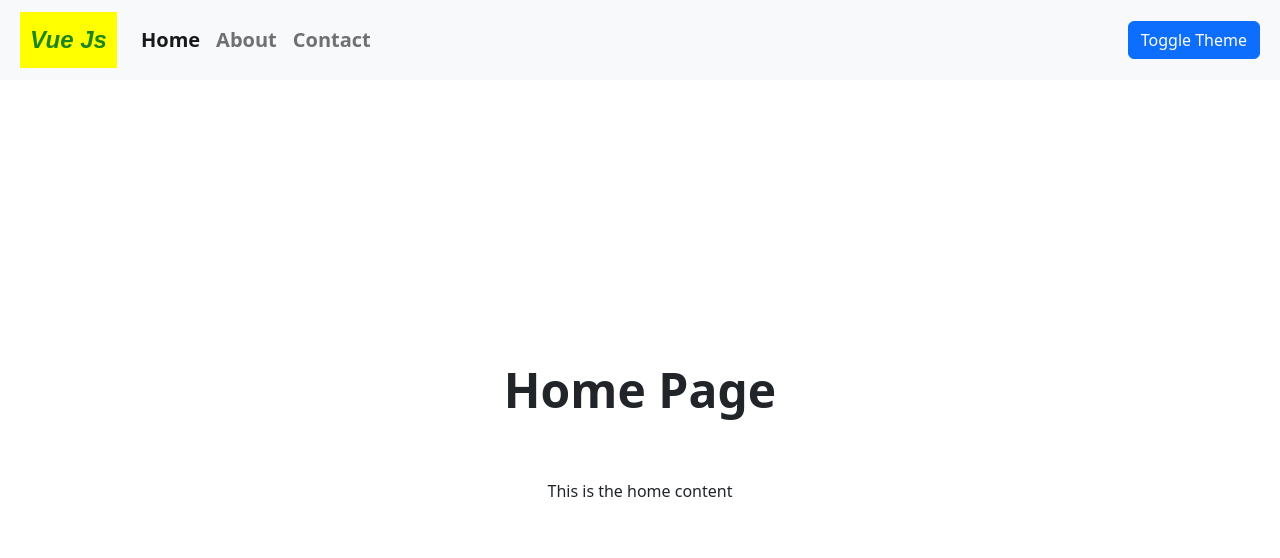
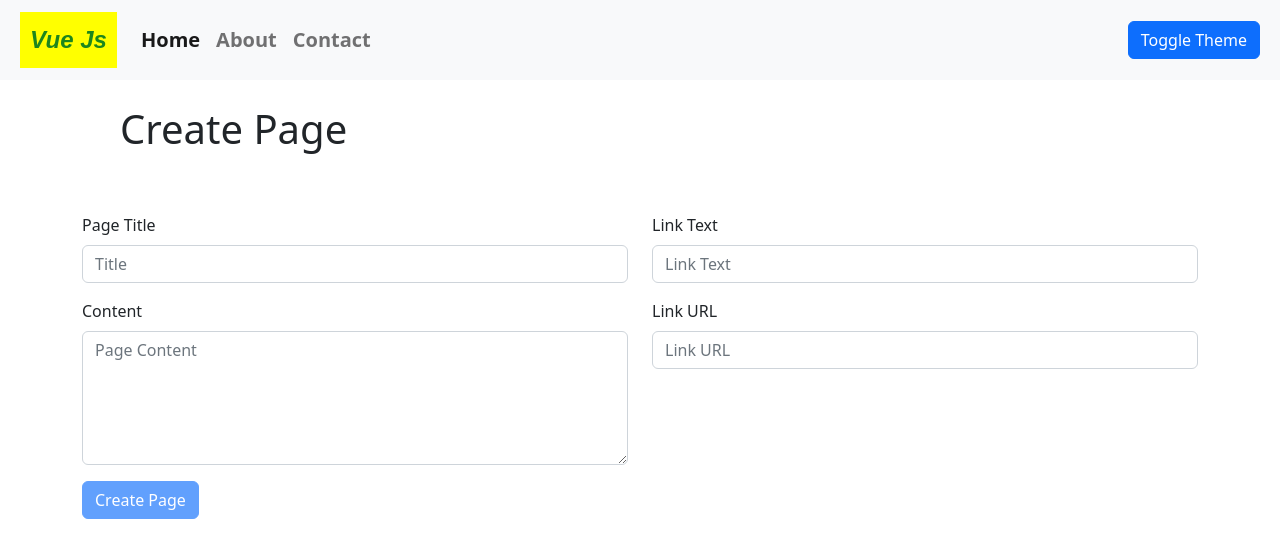
Before and after one commit to Rejil96/DescproVue, a Vue app: page / in a window 1280 px wide. Shown: the top 558 px of the page. Built offline with nearby package versions, Linux system fonts and the light colour scheme.

Commit message:
Create Page Form Added

```diff
--- a/src/App.vue
+++ b/src/App.vue
@@ -5,7 +5,7 @@
     :activePage="activePage"
     :navLinkClick="(index) => (activePage = index)"
   ></Navbar>
-  <PageViewer :page="pages[activePage]"></PageViewer>
+  <PageViewer :page="pages[activePage]" :pages="pages" :activePage="activePage"></PageViewer>
   </div>
 </template>
 
--- /dev/null
+++ b/src/components/CreatePage.vue
@@ -0,0 +1,92 @@
+<template>
+  <div class="container mb-3" v-if="activePage === 0">
+    <form action="">
+      <div class="row">
+        <div class="col">
+          <div class="mb-3">
+            <label for="" class="form-label">Page Title</label>
+            <input
+              type="text"
+              class="form-control"
+              placeholder="Title"
+              v-model="pageTitle"
+            />
+          </div>
+          <div class="mb-3">
+            <label for="" class="form-label">Content</label>
+            <textarea
+              type="text"
+              class="form-control"
+              rows="5"
+              placeholder="Page Content"
+              v-model="content"
+            ></textarea>
+          </div>
+        </div>
+        <div class="col">
+          <div class="mb-3">
+            <label for="" class="form-label">Link Text</label>
+            <input
+              type="text"
+              class="form-control"
+              placeholder="Link Text"
+              v-model="linkText"
+            />
+          </div>
+          <div class="mb-3">
+            <label for="" class="form-label">Link URL</label>
+            <input
+              type="text"
+              class="form-control"
+              placeholder="Link URL"
+              v-model="linkUrl"
+            />
+          </div>
+        </div>
+      </div>
+      <div class="mb-3">
+        <button class="btn btn-primary" @click.prevent="submitForm" :disabled="isFormValid">Create Page</button>
+      </div>
+    </form>
+  </div>
+</template>
+
+<script>
+export default {
+  props: ["pageCreated", "activePage"],
+
+  computed: {
+    isFormValid(){
+      return !this.pageTitle || !this.content || !this.linkText || !this.linkUrl
+    }
+  },
+
+  data() {
+    return {
+      pageTitle: "",
+      content: "",
+      linkText: "",
+      linkUrl: "",
+    };
+  },
+
+  methods: {
+    submitForm() {
+      if (!this.pageTitle || !this.content || !this.linkText || !this.linkUrl) {
+        alert("Please fill the all fields!");
+        return;
+      }
+      this.pageCreated({
+        link: {
+          text: this.linkText,
+          url: this.linkUrl,
+        },
+        title: this.pageTitle,
+        content: this.content,
+      });
+    },
+
+
+  },
+};
+</script>
--- a/src/components/PageViewer.vue
+++ b/src/components/PageViewer.vue
@@ -1,14 +1,28 @@
 <template>
-  <div class="conatiner" id="contentWrapper">
-    <h1 class="main-heading">{{ page.title }}</h1>
-    <p>{{ page.content }}</p>
-
+  <div class="conatiner pt-3" id="contentWrapper">
+    <h1 class="main-heading" v-if="activePage !== 0">{{ page.title }}</h1>
+    <p v-if="activePage !== 0">{{ page.content }}</p>
+    <p class="h1" v-if="activePage === 0" id="formHeading">Create Page</p>
+    <CreatePage :pageCreated = "pageCreated" :activePage= "activePage"></CreatePage>
   </div>
 </template>
 
 <script>
+import CreatePage from './CreatePage.vue'
+
 export default {
-  props: ["page"],
+  props: ["page", "pages", "activePage"],
+  components: {
+    CreatePage,
+  },
+
+  methods: {
+    pageCreated(objectData) {
+      console.log(objectData)
+      this.pages.push(objectData)
+    }
+  }
+
 };
 </script>
 
@@ -20,7 +34,6 @@ export default {
   flex-direction: column;
   justify-content: center;
   align-items: center;
-  box-sizing: border-box;
 }
 
 .main-heading {
@@ -28,4 +41,11 @@ export default {
   font-weight: bolder;
   margin-bottom: 60px;
 }
+
+#formHeading{
+  margin-top: -240px !important;
+  align-self: flex-start;
+  margin-bottom: 60px;
+  margin-left: 120px;
+}
 </style>
```
